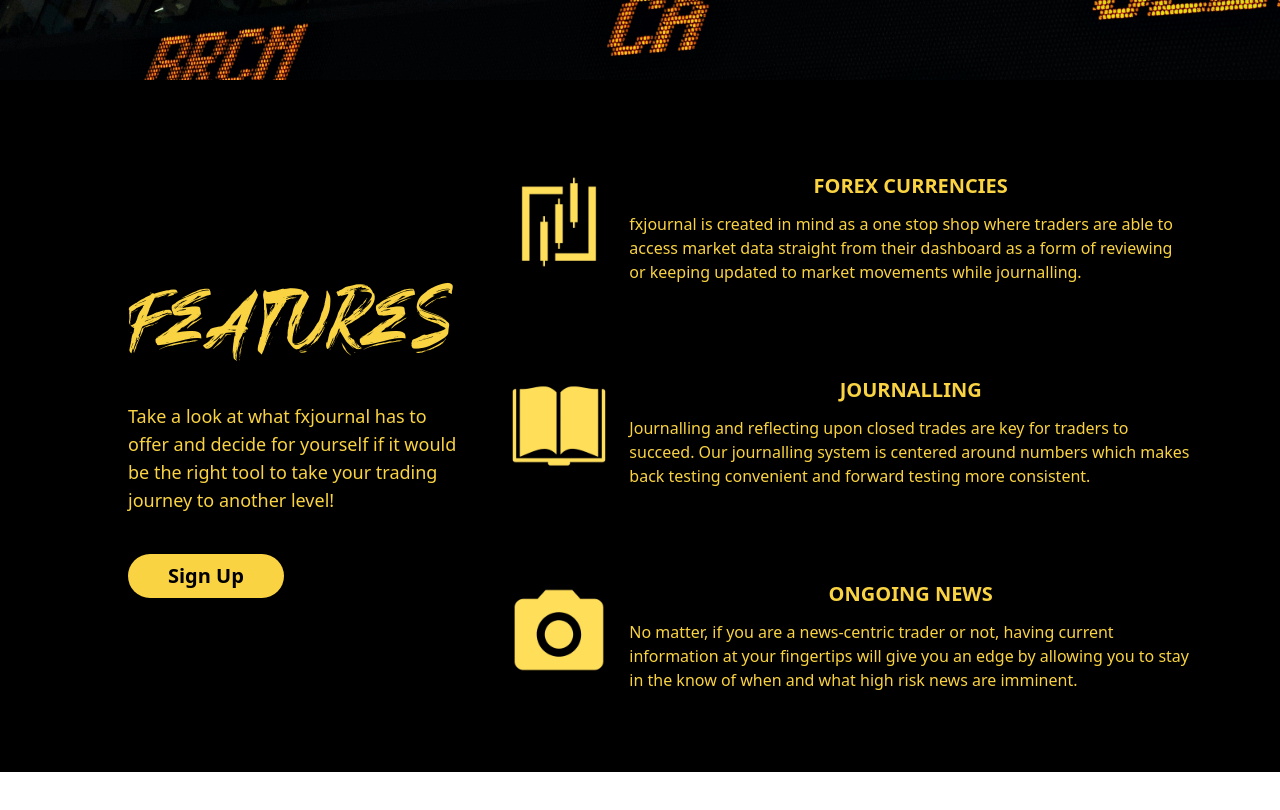
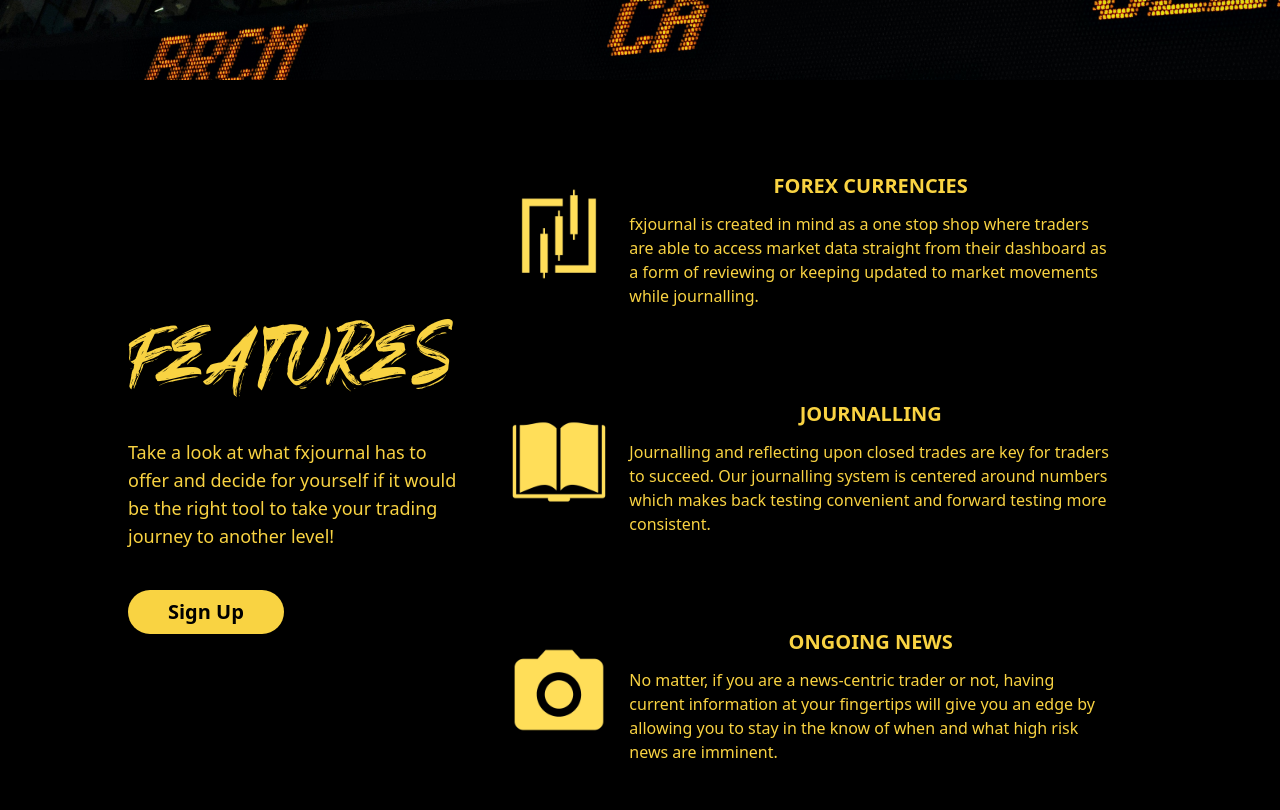
Before and after one commit to teoyi/fxjournal, a React (Create React App) app in the folder client/: page / in a window 1280 px wide. Shown: the part 720-1530 px from the top of the page. Before the commit the page ends 1492 px from the top, so only its background shows below. Built offline with nearby package versions, Linux system fonts and the light colour scheme.

Commit message:
fixed margin overflowing element

```diff
--- a/client/src/components/Homepage/About.jsx
+++ b/client/src/components/Homepage/About.jsx
@@ -32,21 +32,21 @@
                     </button>
                 </div>
                 <div className="w-2/3 flex lg:flex-col 2xl:flex-row ">
-                    <div className="flex w-full lg:flex-row 2xl:flex-col lg:justify-start lg:items-center text-banana m-10">
+                    <div className="flex w-full lg:flex-row 2xl:flex-col lg:justify-start lg:items-center text-banana p-10">
                         <img src={Chart} alt="book icon" className="w-[100px]" />
                         <div className="flex flex-col justify-start w-full items-start lg:ml-20p 2xl:ml-0 2xl:text-center">
                             <h1 className="my-3 text-xl text-center w-full font-semibold uppercase">forex currencies</h1>
                             <p className="">fxjournal is created in mind as a one stop shop where traders are able to access market data straight from their dashboard as a form of reviewing or keeping updated to market movements while journalling.</p>
                         </div>
                     </div>
-                    <div className="flex w-full lg:flex-row 2xl:flex-col lg:justify-start lg:items-center text-banana m-10">
+                    <div className="flex w-full lg:flex-row 2xl:flex-col lg:justify-start lg:items-center text-banana p-10">
                         <img src={Book} alt="book icon" className="w-[100px]" />
                         <div className="flex flex-col justify-start w-full items-start lg:ml-20p 2xl:ml-0 2xl:text-center">
                             <h1 className="my-3 text-xl text-center w-full font-semibold uppercase">Journalling</h1>
                             <p className="">Journalling and reflecting upon closed trades are key for traders to succeed. Our journalling system is centered around numbers which makes back testing convenient and forward testing more consistent.</p>
                         </div>
                     </div>
-                    <div className="flex w-full lg:flex-row 2xl:flex-col lg:justify-start lg:items-center text-banana m-10">
+                    <div className="flex w-full lg:flex-row 2xl:flex-col lg:justify-start lg:items-center text-banana p-10">
                         <img src={Camera} alt="book icon" className="w-[100px]"/>
                         <div className="flex flex-col justify-start w-full items-start lg:ml-20p 2xl:ml-0 2xl:text-center">
                             <h1 className="my-3 text-xl text-center w-full font-semibold uppercase">Ongoing news</h1>
```
